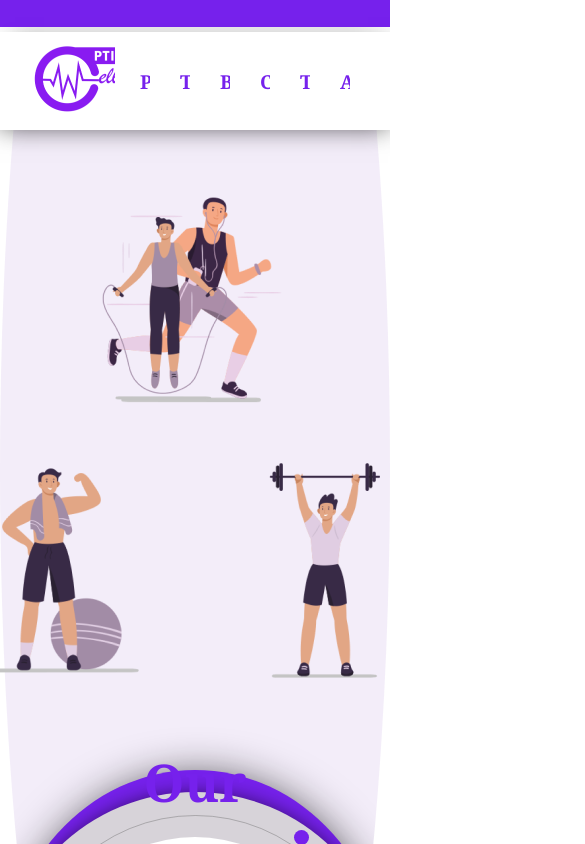
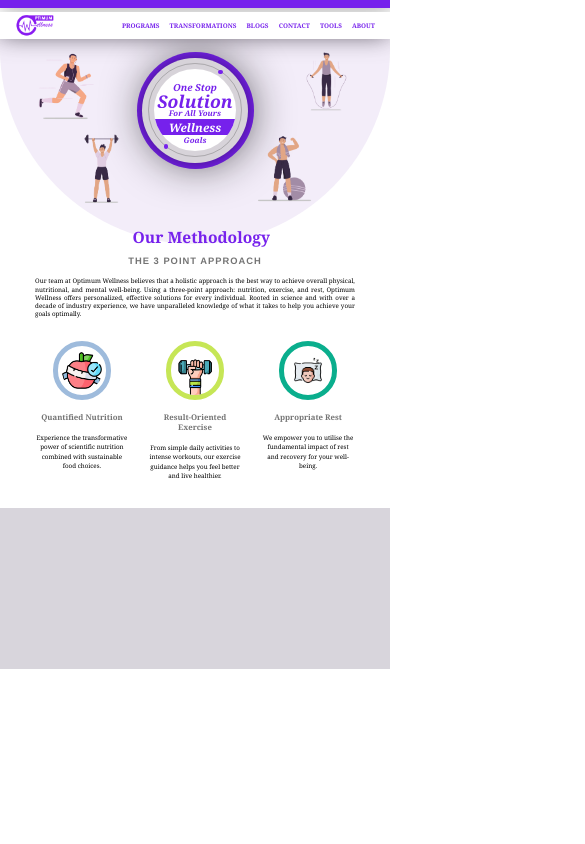
Before and after one commit to vanshika0606/optimum_wellness, a React (Create React App) app: page / in a window 390 px wide. Shown: the top 844 px of the page, 585 px wide, since content can reach past the window. Built offline with nearby package versions, Linux system fonts and the light colour scheme.

Commit message:
fully responsive till methodology

```diff
--- a/src/App.css
+++ b/src/App.css
@@ -6,6 +6,6 @@
 }
 .App {
   text-align: center;
-  height:1015vh;
+
   overflow-y: hidden;
 }
--- a/src/App.js
+++ b/src/App.js
@@ -15,8 +15,8 @@ function App() {
       <UnderNavbar/>
       <Methodology/>
       <Steps/>
-      <Carousel/>
-      <Coaches/>
+      {/* <Carousel/>
+      <Coaches/> */}
 
     </div>
   );
--- a/src/components/Methodology/method.css
+++ b/src/components/Methodology/method.css
@@ -1,78 +1,85 @@
-.methodology{
-    width:80vw;
+.methodology {
+  /* width:80vw;
     margin: auto;
     position:absolute;
-    top:730px;
-
-
+    top:730px; */
 }
-.methods{
-    display: flex;
+.methods {
+  /* display: flex;
     flex-direction: column;
     justify-content:center;
     align-items: center;
-    margin-bottom: 90px;
+    margin-bottom: 90px; */
 }
 
+.methodology > h1 {
+  font-weight: 700;
 
+  font-size: 4vw;
+  position: absolute;
+  top: 57.9vw;
+  left: 34vw;
 
+  color: #7621ec;
+}
+.methodology > h3 {
+  font-size: 2.4vw;
+  letter-spacing: 1px;
+  font-family: "Franklin Gothic Medium", "Arial Narrow", Arial, sans-serif;
+  color: #747474;
+  margin: 3vw 0;
+}
+.methodology > p {
+  margin: auto;
+  width: 82vw;
+  font-size: 1.6vw;
+  text-align: justify;
+  line-height: 1.3;
+}
+.three-methodology {
 
-.methodology> h1{
-font-weight: 700;
-font-size: 52px;
-line-height: 2;
-
-
-color: #7621EC;
-}
-.methodology >h3{
-    font-size: 33px;
-    letter-spacing: 1px;
-    font-family: 'Franklin Gothic Medium', 'Arial Narrow', Arial, sans-serif;
-    color: #747474;
-    line-height: 2;
-}
-.methodology > p{
-    padding-top: 20px;
-    font-size: 22px;
-    text-align: justify;
-    line-height: 1.2;
-
-}
-.three-methodology{
-    margin-top: 80px;
+  margin:auto;
+  width: 82vw;
   display: flex;
   justify-content: space-between;
 }
-.three-methodology h3{
-    font-size: 25px;
+.three-methodology h3 {
+  font-size: 2vw;
   color: #747474;
-    padding:30px 0;
+  padding:1.9vw 0 2.8vw 0;
 
 }
-.three-methodology p{
-    font-size: 18px;
+.three-methodology p {
+  font-size: 1.6vw;
   line-height: 1.5;
 }
-.nutrition, .exercise , .rest{
-    width:23vw;
+.nutrition,
+.exercise,
+.rest {
+  width: 24vw;
 }
 
-.nutrition img{
-    border: 5px solid #9EBBDC;
-    padding: 20px;
+.nutrition img {
+    margin-top: 6vw;
+  border: 5px solid #9ebbdc;
+  width:15vw;
+  padding: 1vw;
   border-radius: 50%;
 }
 
-.exercise img{
-    border: 5px solid #C6E656;
-    width:204px;
-    height:204px;
+.exercise img {
+  margin-top: 6vw;
+  border: 5px solid #c6e656;
+  width:15vw;
+  height:15vw;
+
   border-radius: 50%;
 }
-.rest img{
+.rest img {
+  margin-top: 6vw;
   border: 5px solid #0aae8d;
-    width:204px;
-    height:204px;
+  width:15vw;
+
+
   border-radius: 50%;
 }
--- a/src/components/Navbar/Navbar.css
+++ b/src/components/Navbar/Navbar.css
@@ -1,15 +1,17 @@
 .full-navbar{
-    box-shadow: -1px -3px 25px -1px rgba(0,0,0,0.75);
+
+    box-shadow: -1px -3px 25px -1px rgba(0, 0, 0, 0.759);
 }
 .navbar-upper{
 
-    height:27px;
+    height:29px;
     background-color: #7621EC;
-    box-shadow: -3px 17px 30px -12px rgb(0, 0, 0);
+    box-shadow: 2px -2px 21px 0px rgba(0,0,0,0.75);
 
 }
 .navbar-upper-shadow{
-    height:32px;
+    height: 34px;
+
 
 }
 .navbar{
@@ -17,27 +19,24 @@
     display: flex;
     align-items: center;
     color:#7621EC;
-    height:98px;
+    height:7vw;
+
     font-size: 1.2rem;
     /* 20px */
     font-weight: bolder;
     overflow-y: hidden;
-    box-shadow: 10px 7px 18px -5px rgba(0, 0, 0, 0.529);
+
 
 }
 .logo{
-    margin-right: 25px;
+    margin-right: 15px;
 
 }
 .logo img{
     margin-left: 30px;
-    width:8rem;
+
 }
-.fa-bars{
-    margin-top:30px;
-    display:none;
-    color:#7621EC;
-}
+
 
 .hide{
 
@@ -70,47 +69,95 @@
 
 
 
-/* @media screen and (max-width: 920px) {
-    .list-images{
-        width:100vw;
+
+@media screen and (max-width: 1200px) {
+
+    .navbar-upper-shadow {
+        height: 30px;
+    }
+    .navbar-upper {
+        height: 24px;
     }
     .navbar{
-        justify-content:space-between;
-        display: block;
+        font-size: 1rem;;
     }
-    .show{
-        flex-direction: column;
-        z-index: 1;
-
-        top:128px;
-        position: absolute;
-        background-color: rgb(232, 218, 237);
+    .logo img{
+        width:6rem;
     }
 
+}
 
+@media screen and (max-width: 1000px) {
 
-    .show li{
-        width: 100vw;
+    .navbar-upper-shadow {
+        height: 20px;
+    }
+    .navbar-upper {
+        height: 16px;
+    }
+    .navbar{
 
-
-       text-align: center;
+        font-size: 0.8rem;;
     }
-    .show li:hover{
-        border-radius: 0px;
+    .logo img{
+        width:5rem;
+    }
+    .hide{
+        margin-right: 20px;
     }
 
+}
 
+@media screen and (max-width: 770px) {
+
+    .navbar-upper-shadow {
+        height: 20px;
+    }
+    .navbar-upper {
+        height: 16px;
+    }
+    .navbar{
+
+        font-size: 0.6rem;;
+    }
     .logo img{
-        display: none;
+        width:4rem;
+    }
+    .hide{
+        margin-right: 10px;
+    }
+    .hide li{
+        padding:5px;
+    }
+
+}
+
+@media screen and (max-width: 600px) {
+
+    .navbar-upper-shadow {
+        height: 12px;
+    }
+    .navbar-upper {
+        height: 8px;
+    }
+    .navbar{
+
+        font-size: 0.4rem;;
+    }
+    .logo img{
+        width:2.5rem;
+        margin-left: 15px;
     }
     .logo{
-        display: flex;
-        align-items: center;
+        margin-right: 0;
     }
-    .fa-bars{
-        display: block;
-        margin-left: 20px;
-        font-size: 40px;
-        cursor: pointer;
+
+    .hide{
+        margin-right: 10px;
     }
-}   */
+    .hide li{
+        padding:5px;
+        margin-left: 0;
+    }
+
+}
--- a/src/components/Navbar/Navbar.js
+++ b/src/components/Navbar/Navbar.js
@@ -24,7 +24,7 @@ const Navbar = () => {
 
         <div className="list-images">
 
-        <ul className="hidee hide">
+        <ul className="hide">
             <li>PROGRAMS</li>
             <li>TRANSFORMATIONS</li>
             <li>BLOGS</li>
--- a/src/components/UnderNavbar/UnderNavbar.js
+++ b/src/components/UnderNavbar/UnderNavbar.js
@@ -9,10 +9,12 @@ import img4 from '../images/exercise_4.png';
 const UnderNavbar = () => {
   return (
     <div className="under-navbar">
-      <img src={img1} className="img1"/>
-      <img src={img2} className="img2"/>
-      <img src={img3} className="img3"/>
-      <img src={img4} className="img4"/>
+
+
+
+      <div className="small-purple-circle first-circle"></div>
+              <div className="small-purple-circle second-circle"></div>
+
       <div className="half-ellipse">
 
         <div className="circle-in-center">
@@ -20,8 +22,7 @@ const UnderNavbar = () => {
           <div className="grey-circle">
             <div className="grey-line-circle">
 
-              <div className="small-purple-circle first-circle"></div>
-              <div className="small-purple-circle second-circle"></div>
+
 
               <div className="white-circle">
 
@@ -34,8 +35,14 @@ const UnderNavbar = () => {
               </div>
             </div>
           </div>
+
         </div>
+
       </div>
+      <img src={img1} className="img1"/>
+      <img src={img2} className="img2"/>
+      <img src={img3} className="img3"/>
+      <img src={img4} className="img4"/>
 
     </div>
   );
--- a/src/components/UnderNavbar/underNavbar.css
+++ b/src/components/UnderNavbar/underNavbar.css
@@ -1,37 +1,37 @@
-/* .under-navbar{
-    height:110vh;
+.under-navbar{
+    height:52.5vw;
     overflow-y: hidden;
-} */
+}
 
 
 .half-ellipse{
-    z-index: -1;
-    height:220vh;
+
+    height:100vw;
+    width:100vw;
+    border-radius: 50%;
     background-color: rgba(181, 142, 217, 0.159);
-    border-radius: 50%;
-    position:relative;
-    top:-590px;
+    transform: translateY(-50%);
     display: flex;
     align-items:flex-end;
-    justify-content: center;
+    justify-content:center;
 
 }
 
 .circle-in-center{
-    width:435px;
+    width:30vw;
     background-color: #7621EC;
-    height: 435px;
+    height: 30vw;
     border-radius: 50%;
     position:relative;
-    top:-192px;
+    bottom:19.2vw;
     box-shadow: 2px 1px 48px -12px rgba(0, 0, 0, 0.937);
     display: flex;
     align-items: center;
 }
 .grey-circle{
-    width:390px;
+    width:27vw;
     background-color: rgb(215, 211, 217);
-    height: 390px;
+    height: 27vw;
     display: flex;
     align-items: center;
     margin: auto;
@@ -40,83 +40,89 @@
 
 }
 .img1{
-    position: absolute;
-    left: 10px;
-    top: 100px;
+    position:absolute;
+    width:30vw;
+    left: 2vw;
+    top: 6vw;
+    /* 6vw */
+    z-index: 1;
 
 }
 .img2{
-
+    width:30vw;
     position: absolute;
-    top: 124px;
-    right:40px;
+    top:6vw;
+    right:1.4vw;
 }
 .img3{
     position: absolute;
-    top:370px;
-    left: 140px;
+    width:30vw;
+    top:27vw;
+    left: 11vw;
 }
 .img4{
     position: absolute;
-    top:370px;
-    right:150px;
+    width:30vw;
+    top:27vw;
+    right:12vw;
 }
 .grey-line-circle{
 
-    width:345px;
+    width:24vw;
 
     border: 1px solid rgba(96, 96, 96, 0.383);
     margin: auto;
-    height: 345px;
+    height: 24vw;
     border-radius: 50%;
     display: flex;
 }
 
 .white-circle{
-    width:300px;
+    width:21vw;
     background-color: white;
     margin: auto;
-    height: 300px;
+    height: 21vw;
     border-radius: 50%;
     color: #7621EC;
 
 }
 .small-purple-circle{
-    width:15px;
-    height:15px;
+    width:1.2vw;
+    height:1.2vw;
     background-color: #7621EC;
     border-radius: 50%;
-    position:absolute;
+    position:relative;
+    z-index: 1;
 }
 .first-circle {
-    top: 60px;
-    left: 294px;
+    left:56vw;
+    top:7.8vw;
 }
 .second-circle {
-    top: 330px;
-    left: 86px;
+    top: 25.7vw;
+    left: 42vw;
 }
 
 #one-stop{
     font-style: italic;
-    margin-top: 40px;
-    font-size: 37px;
+    margin-top: 3vw;
+    font-size: 2.5vw;
 }
 #solutions{
     font-style: italic;
-    font-size: 65px;
+    font-size: 4.5vw;
     line-height: 0.8;
     overflow-y: hidden;
 
 }
 .for-all{
     font-style: italic;
-    font-size: 30px;
+    font-size: 2vw;
     line-height: 1.4;
 }
 #wellness{
     font-style: italic;
-    font-size: 50px;
+    font-size: 3vw;
     font-weight: bolder;
     color: white;
     background-color: #7621EC;
--- a/src/components/steps/Steps.js
+++ b/src/components/steps/Steps.js
@@ -6,10 +6,14 @@ const Steps = () => {
   return (
     <div>
       <div className="rectangle">
+        <div>
+      {/* <div className="half-ellipse-in-rectangle"></div> */}
+      </div>
+      </div>
 
-      </div>
-      <div className="half-ellipse-in-rectangle"></div>
-      <div className="steps">
+
+
+      {/* <div className="steps">
         <h3>How It Works</h3>
 
         <ul className="steps-list">
@@ -27,7 +31,7 @@ const Steps = () => {
           information about your lifestyle that's enable our experts to create
           the right customized programme for your goals.
         </p>
-      </div>
+      </div> */}
     </div>
   );
 };
--- a/src/components/steps/steps.css
+++ b/src/components/steps/steps.css
@@ -1,18 +1,18 @@
 .rectangle{
-    margin-top: 100px;
+    margin-top: 7vw;
 
-    background: #D8D5DC;
-    height:82vh;
+    background: hsl(266, 9%, 85%);
+    height:41.4vw;
 
 
 
 }
 .half-ellipse-in-rectangle{
-   position: absolute;
-   top:1166px;
-    width: 1263px;
+   /* position: absolute;
+   top:1166px; */
+    width: 100vw;
 	height: 900px;
-	background-color: rgb(255, 255, 255);
+	background-color: rgb(171, 36, 36);
 	clip-path: path("M -2,900 Q 736,-50 1466,1200 Z");
 
 }
```
Lines whose indentation alone changed are shown as unchanged.
